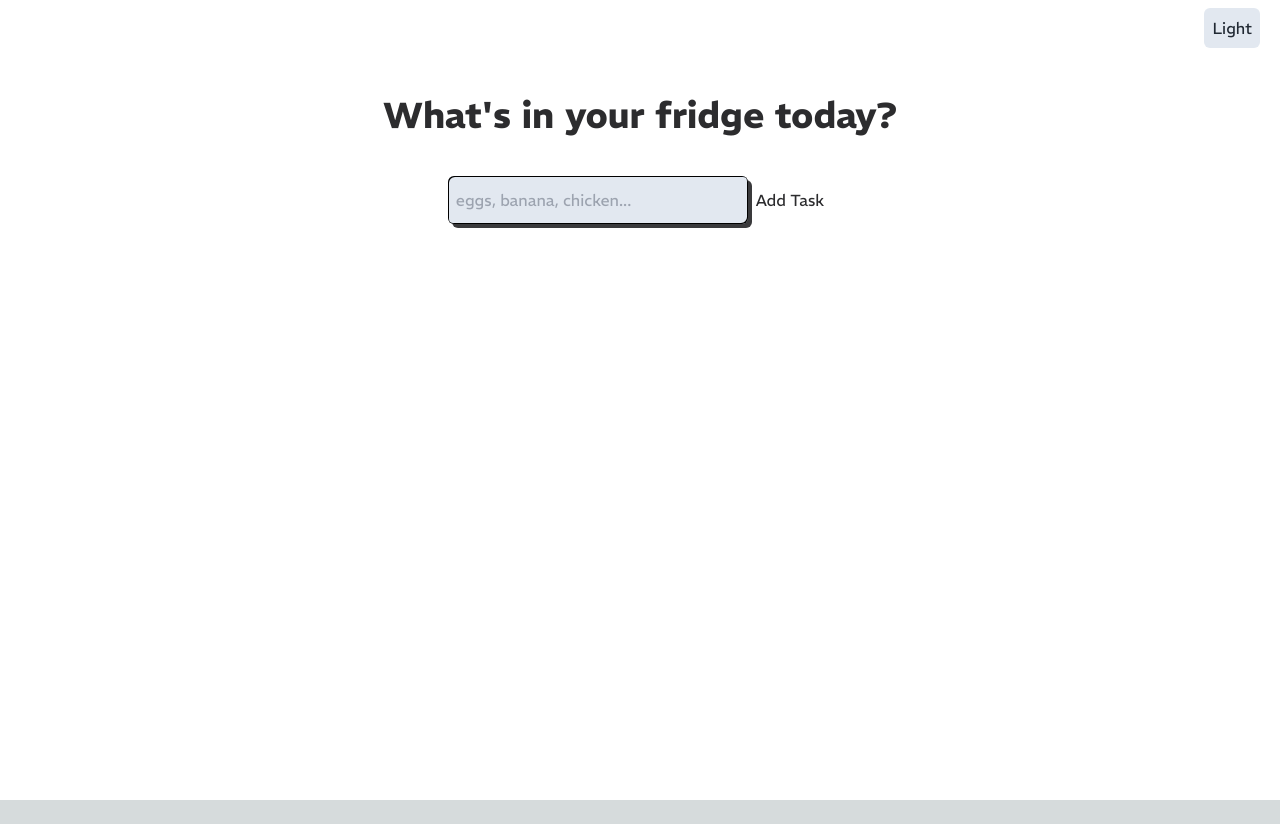
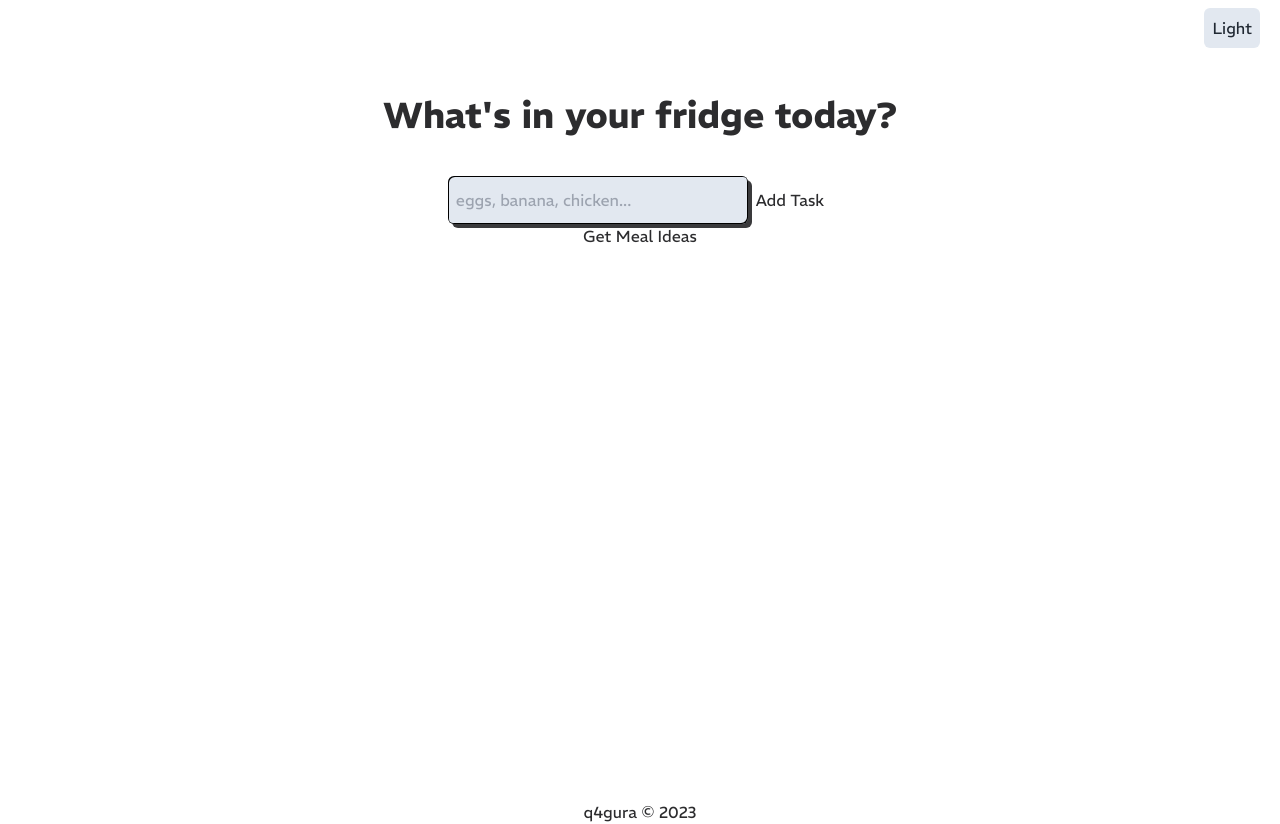
Before and after one commit to nrmnqdds/delicio, a Next.js app: page / in a window 1280 px wide. Before the commit the page ends 800 px from the top, so only its background shows below. Built offline with nearby package versions, Linux system fonts and the light colour scheme.

Commit message:
prototype 1 done

```diff
--- a/app/layout.js
+++ b/app/layout.js
@@ -2,6 +2,7 @@ import "./globals.css";
 import localFont from "next/font/local";
 import { ThemeProvider } from "./theme-provider";
 import { ThemeSwitcher } from "@/components/ThemeSwitcher";
+import Footer from "@/components/Footer";
 
 const rem = localFont({ src: "../public/fonts/REM-Regular.ttf" });
 
@@ -17,6 +18,7 @@ export default function RootLayout({ children }) {
         <ThemeProvider attribute="class" defaultTheme="system" enableSystem>
           <ThemeSwitcher />
           <main>{children}</main>
+          <Footer />
         </ThemeProvider>
       </body>
     </html>
--- a/app/page.js
+++ b/app/page.js
@@ -10,10 +10,22 @@ import { v4 as uuidv4 } from "uuid";
 
 const remBold = localFont({ src: "../public/fonts/REM-Bold.ttf" });
 
-// console.log(process.env.API_KEY);
+// console.log(process.env);
 
 export default function Home() {
   const [todos, setTodos] = useState([]);
+  const [mealData, setMealData] = useState([]);
+
+  const getMealData = async () => {
+    const ingredientsString = todos.map((todo) => todo.task).join(",+");
+    const url = `https://api.spoonacular.com/recipes/findByIngredients?apiKey=${
+      process.env.NEXT_PUBLIC_SECRET_KEY
+    }&ingredients=${encodeURIComponent(ingredientsString)}&number=3&ranking=1`;
+    const response = await fetch(url);
+    const data = await response.json();
+    setMealData(data);
+    // console.log(data);
+  };
 
   const addTodo = (todo) => {
     setTodos([
@@ -34,6 +46,13 @@ export default function Home() {
           <IngredientCard key={todo.id} task={todo} deleteTodo={deleteTodo} />
         ))}
       </div>
+      <button onClick={getMealData}>Get Meal Ideas</button>
+      {mealData.map((meal) => (
+        <div key={meal.id}>
+          <h1>{meal.title}</h1>
+          <img src={meal.image} alt={meal.title} />
+        </div>
+      ))}
     </main>
   );
 }
--- /dev/null
+++ b/components/Footer.jsx
@@ -0,0 +1,7 @@
+export default function Footer() {
+  return (
+    <footer className="text-center bg-white dark:bg-primary text-secondary dark:text-slate-200">
+      <h1> q4gura © 2023 </h1>
+    </footer>
+  );
+}
```
